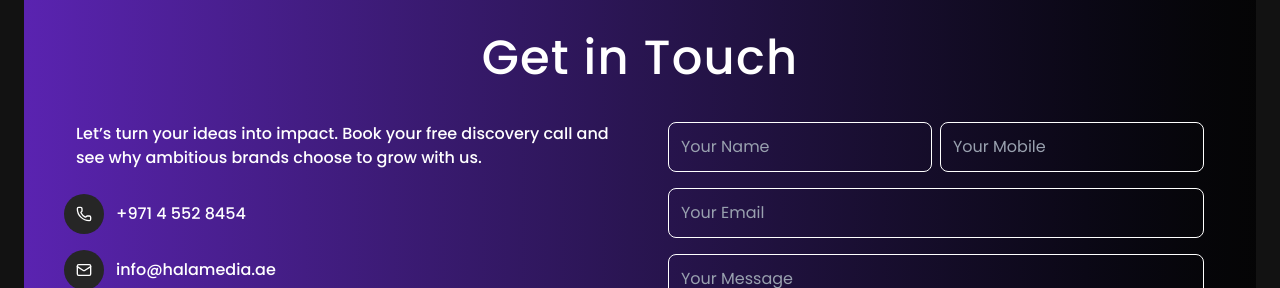
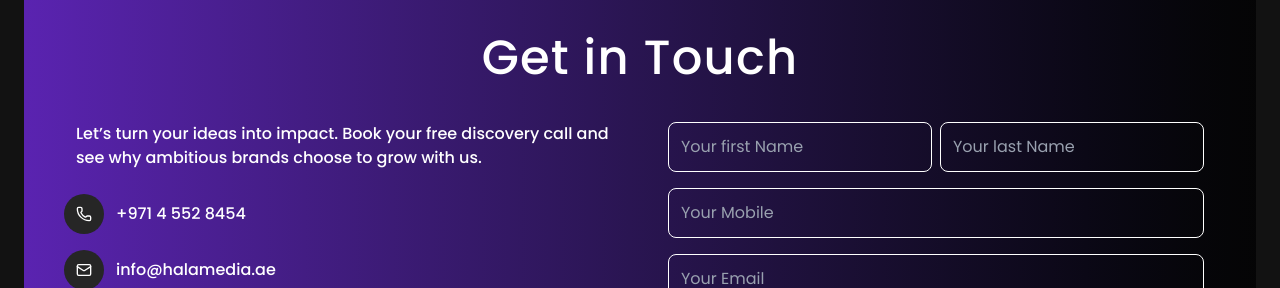
Before and after one commit to mujeebrahmanik/Hala-media, a React (Vite) app: page / in a window 1280 px wide. Shown: the part 2420-2708 px from the top of the page. Built offline with nearby package versions, Linux system fonts and the light colour scheme.

Commit message:
salesforce edited 2

```diff
--- a/src/components/BookNow.jsx
+++ b/src/components/BookNow.jsx
@@ -4,6 +4,7 @@ import { Phone, Mail, MapPin } from "lucide-react";
 const BookNow = () => {
   const [formData, setFormData] = useState({
     first_name: "",
+    last_name:"",
     email: "",
     mobile: "",
     description: "",
@@ -19,8 +20,7 @@ const BookNow = () => {
 
     const formBody = new URLSearchParams({
       oid: "00Da3000005DkLV",
-      last_name: formData.first_name || "N/A",
-      company: "Individual",
+      company: "hemito",
       retURL: "https://hala-media.onrender.com",
       ...formData,
     });
@@ -103,13 +103,25 @@ const BookNow = () => {
                 <input
                   type="text"
                   name="first_name"
-                  placeholder="Your Name"
+                  placeholder="Your first Name"
                   value={formData.first_name}
                   onChange={handleChange}
                   className="w-full p-3 rounded-lg border-white border bg-transparent text-white placeholder-gray-400 focus:outline-none focus:ring-2 focus:ring-[#791BBA]"
                   required
                 />
+
                 <input
+                  type="text"
+                  name="last_name"
+                  placeholder="Your last Name"
+                  value={formData.last_name}
+                  onChange={handleChange}
+                  className="w-full p-3 rounded-lg border-white border bg-transparent text-white placeholder-gray-400 focus:outline-none focus:ring-2 focus:ring-[#791BBA]"
+                  required
+                />
+              </div>
+
+              <input
                   type="text"
                   name="mobile"
                   placeholder="Your Mobile"
@@ -118,7 +130,6 @@ const BookNow = () => {
                   className="w-full p-3 rounded-lg border-white border bg-transparent text-white placeholder-gray-400 focus:outline-none focus:ring-2 focus:ring-[#791BBA]"
                   required
                 />
-              </div>
 
               <input
                 type="email"
```
